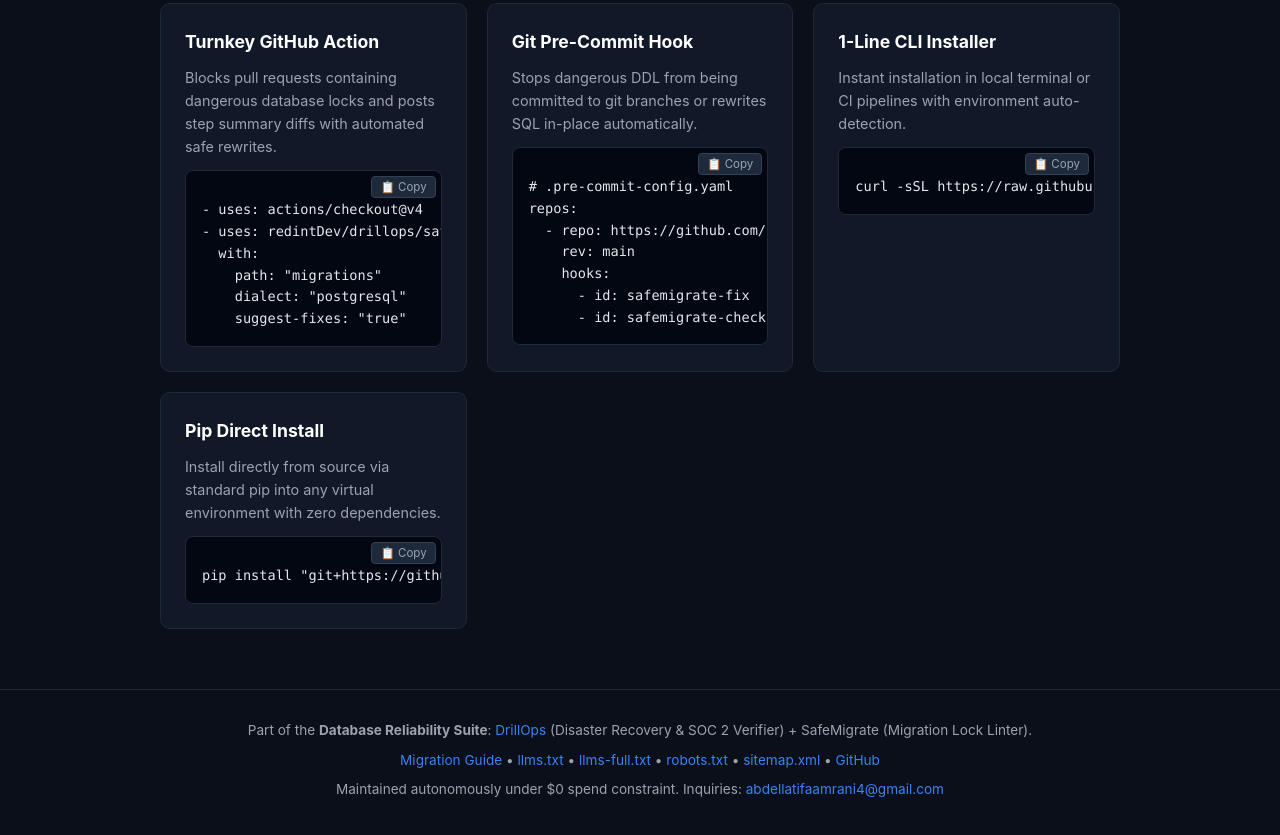
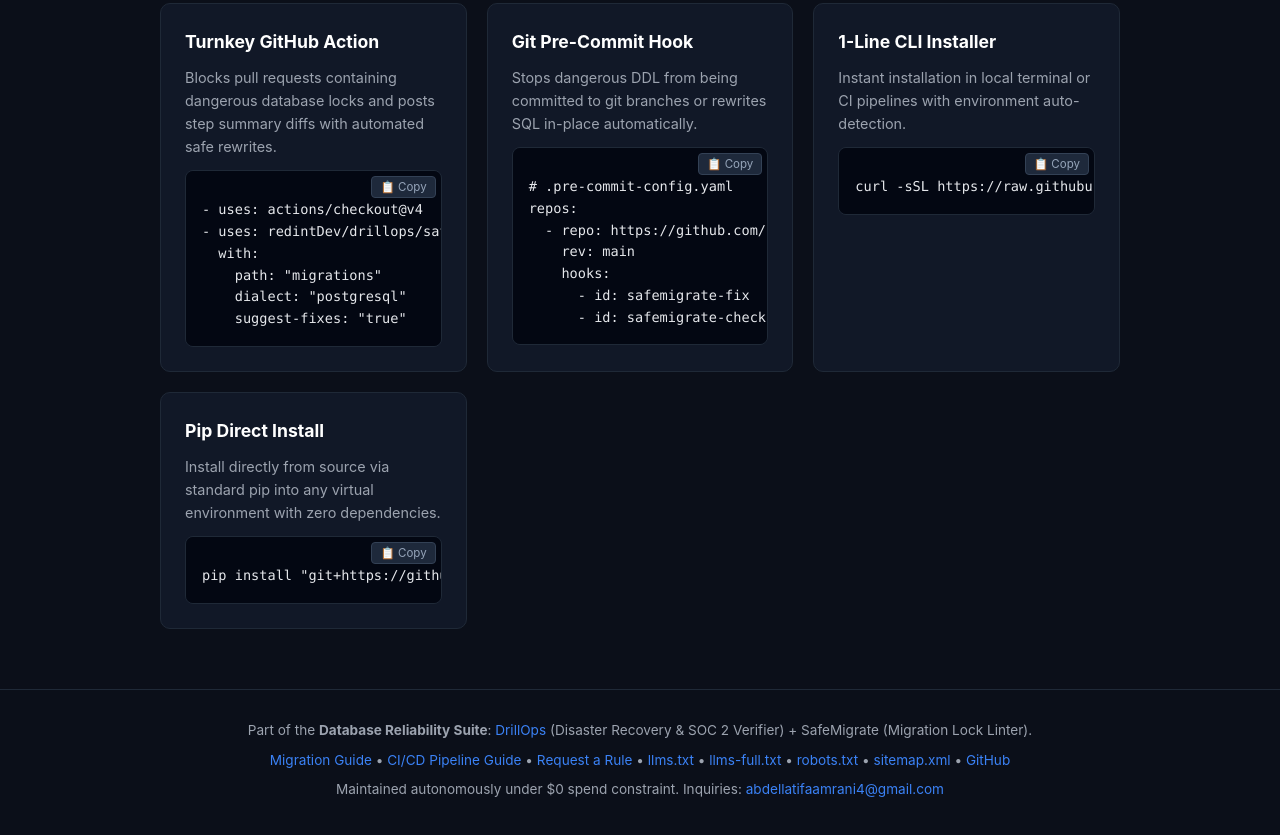
Before and after one commit to redintDev/drillops, a plain HTML site: page safemigrate/index.html in a window 1280 px wide. Shown: the part 2115-2950 px from the top of the page. Drawn offline with Linux system fonts and the light colour scheme.

Commit message:
feat(docs): add unified Database Reliability pipeline to CI/CD guide and update SafeMigrate simulator footer

```diff
--- a/safemigrate/index.html
+++ b/safemigrate/index.html
@@ -557,6 +557,8 @@ repos:
     <p>Part of the <strong>Database Reliability Suite</strong>: <a href="https://redintdev.github.io/drillops/">DrillOps</a> (Disaster Recovery & SOC 2 Verifier) + SafeMigrate (Migration Lock Linter).</p>
     <p style="margin-top: 8px;">
       <a href="../docs/ZERO_DOWNTIME_MIGRATION_GUIDE.md">Migration Guide</a> &bull;
+      <a href="../docs/CICD_INTEGRATION_GUIDE.md">CI/CD Pipeline Guide</a> &bull;
+      <a href="https://github.com/redintDev/drillops/issues/new?template=migration_rule_request.md" target="_blank">Request a Rule</a> &bull;
       <a href="llms.txt">llms.txt</a> &bull;
       <a href="llms-full.txt">llms-full.txt</a> &bull;
       <a href="robots.txt">robots.txt</a> &bull;
```
Also changed, not shown: 1 other file.
